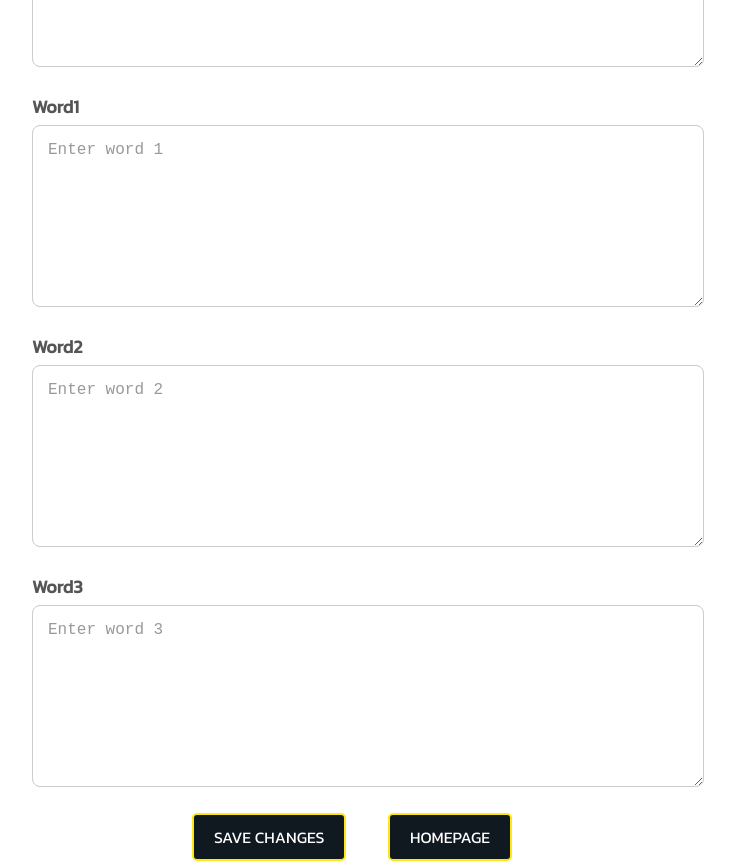
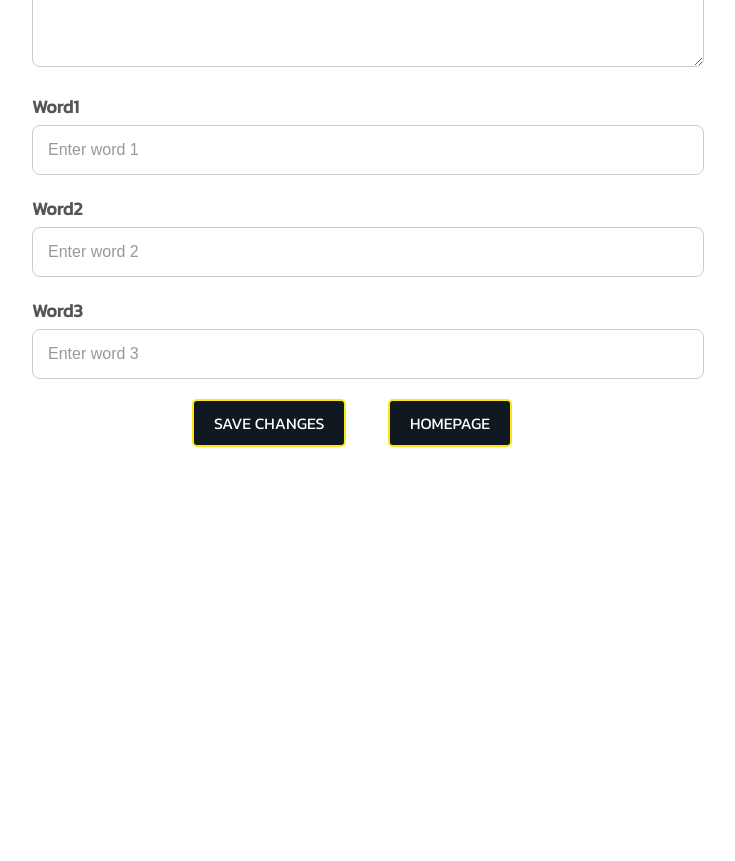
Before and after one commit to abdulhakim-altunkaya/react_firebase_upload_stories, a React (Create React App) app: page /detail/1 in a window 1280 px wide. Shown: the part 340-1201 px from the top of the page, without its empty margins (288-1023 px from the left). After the commit the page ends 800 px from the top, so only its background shows below. Built offline with nearby package versions, Linux system fonts and the light colour scheme; no server answers; the database is empty.

Commit message:
more word fields added

```diff
--- a/src/Detail.js
+++ b/src/Detail.js
@@ -74,8 +74,8 @@ function Detail() {
             </div>
             <div className="input-wrapper">
                 <label className="label" htmlFor="word1Text">Word1</label>
-                <textarea
-                    className="input-textarea"
+                <input
+                    className="input-text"
                     id="word1Text"
                     name="word1Text"
                     rows="2"
@@ -85,8 +85,8 @@ function Detail() {
             </div>
             <div className="input-wrapper">
                 <label className="label" htmlFor="word2Text">Word2</label>
-                <textarea
-                    className="input-textarea"
+                <input
+                    className="input-text"
                     id="word2Text"
                     name="word2Text"
                     rows="2"
@@ -96,8 +96,8 @@ function Detail() {
             </div>
             <div className="input-wrapper">
                 <label className="label" htmlFor="word3Text">Word3</label>
-                <textarea
-                    className="input-textarea"
+                <input
+                    className="input-text"
                     id="word3Text"
                     name="word3Text"
                     rows="2"
--- a/src/InputForm.js
+++ b/src/InputForm.js
@@ -82,8 +82,8 @@ const InputForm = () => {
       </div>
       <div className="input-wrapper">
         <label className="label" htmlFor="word1">Word1</label>
-        <textarea
-          className="input-textarea"
+        <input
+          className="input-text"
           id="word1"
           name="word1"
           rows="2"
@@ -93,8 +93,8 @@ const InputForm = () => {
       </div>
       <div className="input-wrapper">
         <label className="label" htmlFor="word2">Word2</label>
-        <textarea
-          className="input-textarea"
+        <input
+          className="input-text"
           id="word2"
           name="word2"
           rows="2"
@@ -104,8 +104,8 @@ const InputForm = () => {
       </div>
       <div className="input-wrapper">
         <label className="label" htmlFor="word3">Word3</label>
-        <textarea
-          className="input-textarea"
+        <input
+          className="input-text"
           id="word3"
           name="word3"
           rows="2"
```
